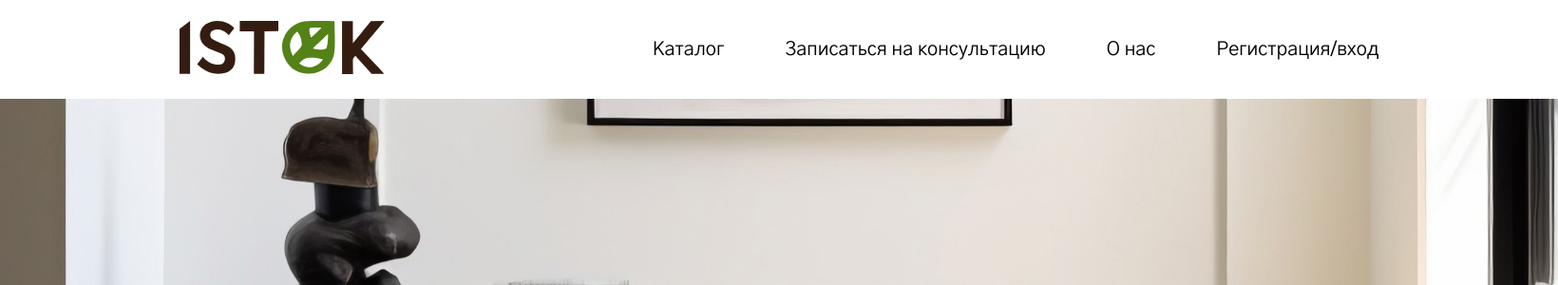
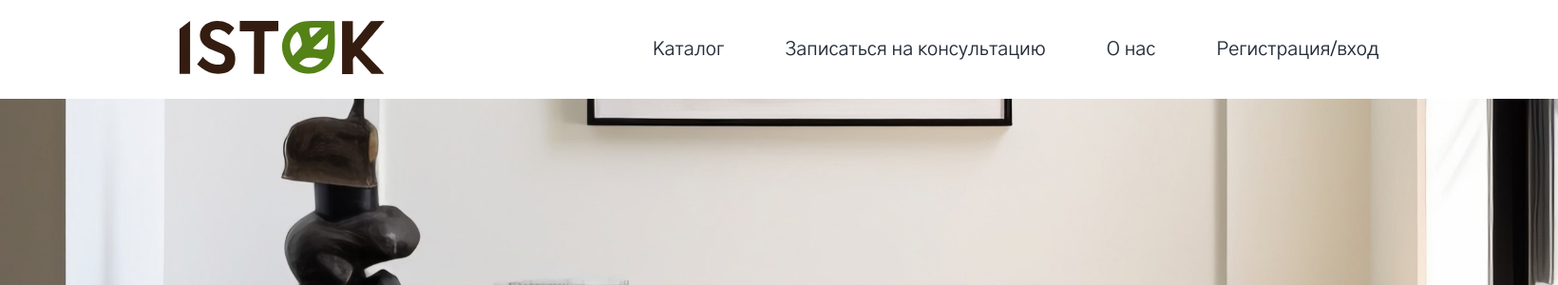
Before and after one commit to juliakarabasova/megahackathon_istok_22, a Django app: template templates/catalog.html in a window 1640 px wide. Shown: the top 300 px of the page at 95% size. Run offline with Django 5.2, Linux system fonts and the light colour scheme; the template is opened without the code that fills it, so the values that code supplies are empty.

Commit message:
ChangeFile

```diff
--- a/static/styles.css
+++ b/static/styles.css
@@ -3,10 +3,12 @@
     margin: 0;
     padding: 0;
 }
+
 body {
     width: 100vw;
     margin: 0 auto;
-    font-family: Gothic A1;
+    font-family: "Gothic A1", sans-serif;
+    color: #252D39;
 }
 
 .header__wrap {
@@ -29,8 +31,8 @@ body {
     font-weight: 400;
     line-height: 25px;
     text-align: left;
-    color: #000000;
     text-decoration: none;
+    color: #252D39;
 }
 
 .header__link:hover {
@@ -65,7 +67,6 @@ body {
 
 .advertising__footnote {
     color: #EDEBEC;
-    font-family: Gothic A1;
     font-size: 30px;
     font-weight: 600;
     line-height: 37.5px;
--- a/templates/catalog.html
+++ b/templates/catalog.html
@@ -5,6 +5,7 @@
         <meta name="viewport" content="width=device-width, initial-scale=1.0">
         <meta http-equiv="X-UA-Compatible" content="ie=edge">
         <link rel="stylesheet" href="../static/styles.css">
+        <link rel="stylesheet" href="../static/fonts.css">
         <title>ISTOK</title>
         <style>
           @import url('https://fonts.googleapis.com/css2?family=Gothic+A1&display=swap');
```
